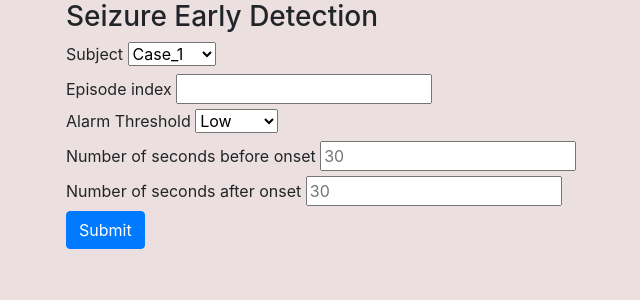
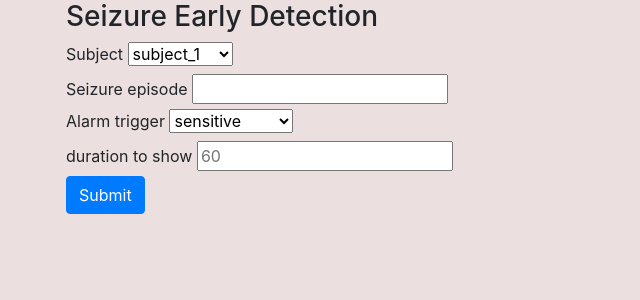
Before and after one commit to ray-hsiehjy/insight_demo, a Flask app: page / in a window 1280 px wide. Shown: the top 300 px of the page, without its empty margins (19-659 px from the left). Run offline with Flask 2, Linux system fonts and the light colour scheme; some libraries are stand-ins or nearby versions.

Commit message:
mod home and result page layout

```diff
--- a/application.py
+++ b/application.py
@@ -20,9 +20,11 @@ def result():
     subject_id = int(request.form.get("subject"))
     event_id = int(request.form.get("event_id"))
     threshold = request.form.get("threshold")
-    sec_pre = int(request.form.get("sec_pre"))
-    sec_post = int(request.form.get("sec_post"))
+    duration = int(request.form.get("duration"))
+    sec_pre = duration // 2
+    sec_post = duration // 2
     generate_fig(subject_id, event_id, sec_pre, sec_post, threshold)
+
     return render_template(
         "result.html",
         url_pred="static/img/prediction.png",
--- a/templates/home.html
+++ b/templates/home.html
@@ -12,29 +12,29 @@
                         <label for="subject">Subject</label>
                         <select id="subject" name="subject">
                             {% for i in [ 1,3,5,6,8,10,12,13,14,15,16,18,20,23,24] %}
-                            <option value={{i}}>Case_{{i}}</option>
+                            <option value={{i}}>subject_{{i}}</option>
                             {% endfor %}
                         </select>
                         <br>
-                        <label for="event_id">Episode index</label>
+                        <label for="event_id">Seizure episode</label>
                         <input type="text" id="event_id" name="event_id">
                         <br>
 
-                        <label for="threshold">Alarm Threshold</label>
+                        <label for="threshold">Alarm trigger</label>
                         <select name="threshold" id="threshold">
-                            <option value="L">Low</option>
-                            <option value="M">Medium</option>
-                            <option value="H">High</option>
+                            <option value="L">sensitive</option>
+                            <option value="M">normal</option>
+                            <option value="H">less sensitive</option>
                         </select>
                         <br>
 
-                        <label for="sec_pre">Number of seconds before onset</label>
-                        <input type="text" id="sec_pre" name="sec_pre" , placeholder="30">
+                        <label for="duration">duration to show</label>
+                        <input type="text" id="duration" name="duration" , placeholder="60">
                         <br>
-
+                        <!--
                         <label for="sec_post">Number of seconds after onset</label>
                         <input type="text" id="sec_post" name="sec_post" , placeholder="30">
-                        <br>
+                        <br> -->
 
                         <button type="submit" class="btn btn-primary">Submit</button>
                 </div>
--- a/utils/demo_util.py
+++ b/utils/demo_util.py
@@ -115,7 +115,7 @@ def make_plot(
         np.arange(seg_shift, total_seg),
         alarm,
         color="r",
-        label=f"Alarm={threshold}",
+        label=f"Alarm",
         linewidth=5,
         ax=ax,
     )
```
Also changed, not shown: templates/result.html (+5 -5 lines), static/img/prediction.png, 1 other file.
